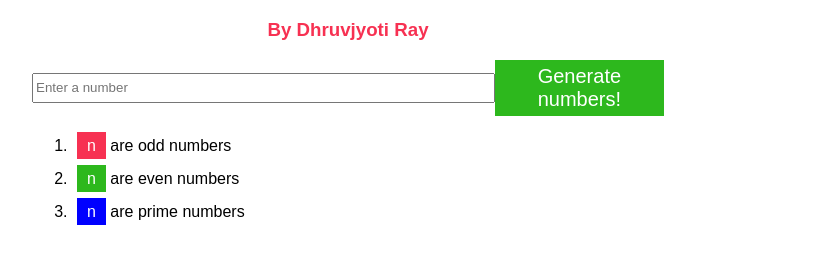
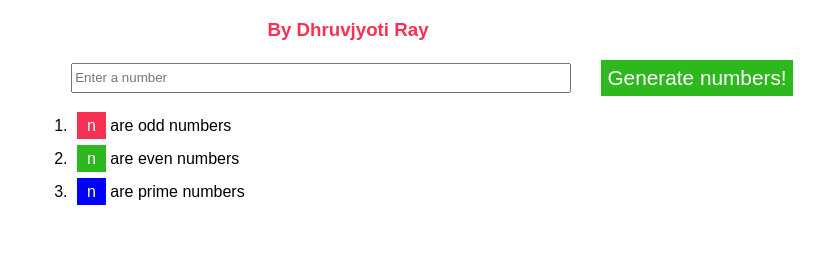
Before and after one commit to dhruvjyotiray/Number-generator, a plain HTML site: page index.html in a window 1280 px wide. Shown: the part 61-324 px from the top of the page, without its empty margins (292-1116 px from the left). Drawn offline with Linux system fonts and the light colour scheme.

Commit message:
Update style.css

```diff
--- a/style.css
+++ b/style.css
@@ -73,8 +73,8 @@ button {
     background-color: #2db81d;
     color: white;
     border: 0;
-    font-size: 20px;
-    padding: 5px;
+    font-size: 1.3em;
+    padding: 0.3em;
 }
 
 button:hover{
@@ -85,10 +85,12 @@ input {
     box-sizing: border-box;
     width: 500px;
     height: 30px;
+    margin-right: 30px;
 }
 
 #input-btn{
     display: flex;
     align-items: center;
-    justify-content: space-evenly;
+    justify-content: center;
+    width: 800px;
 }
```
